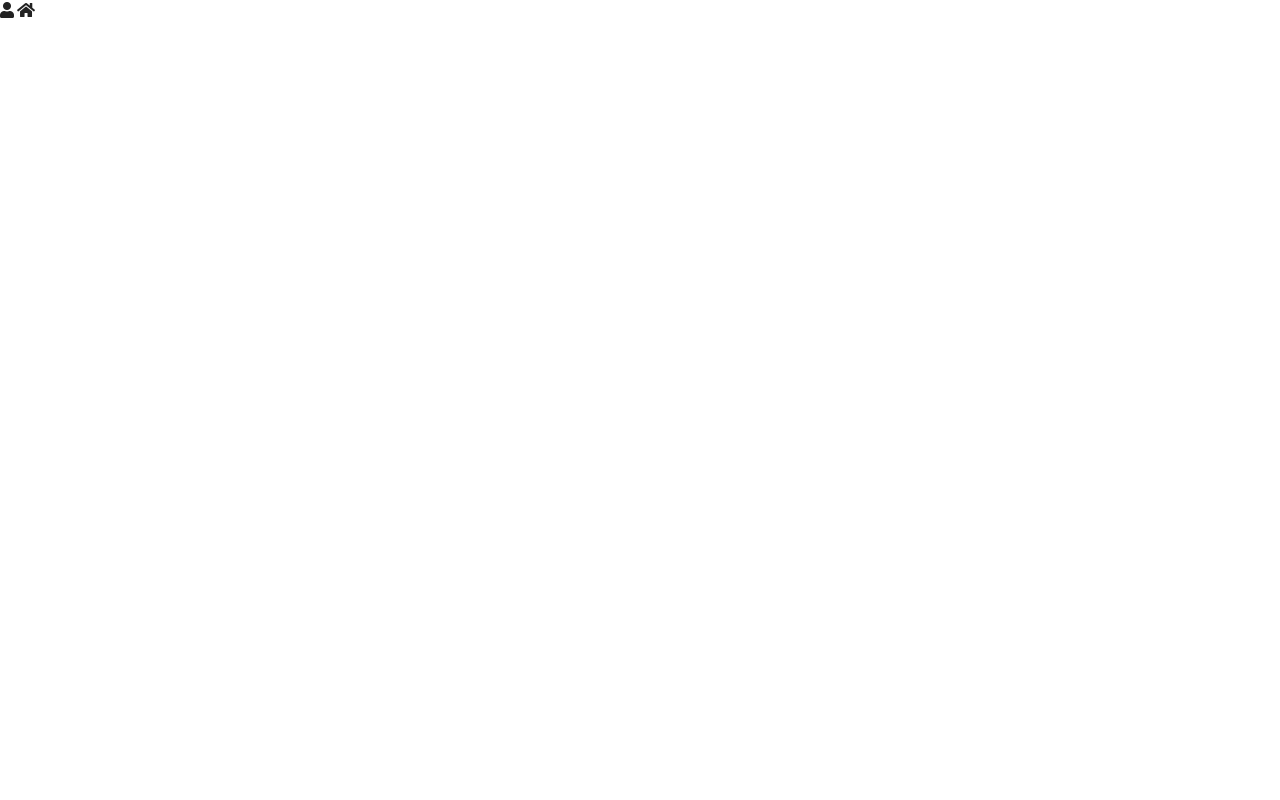
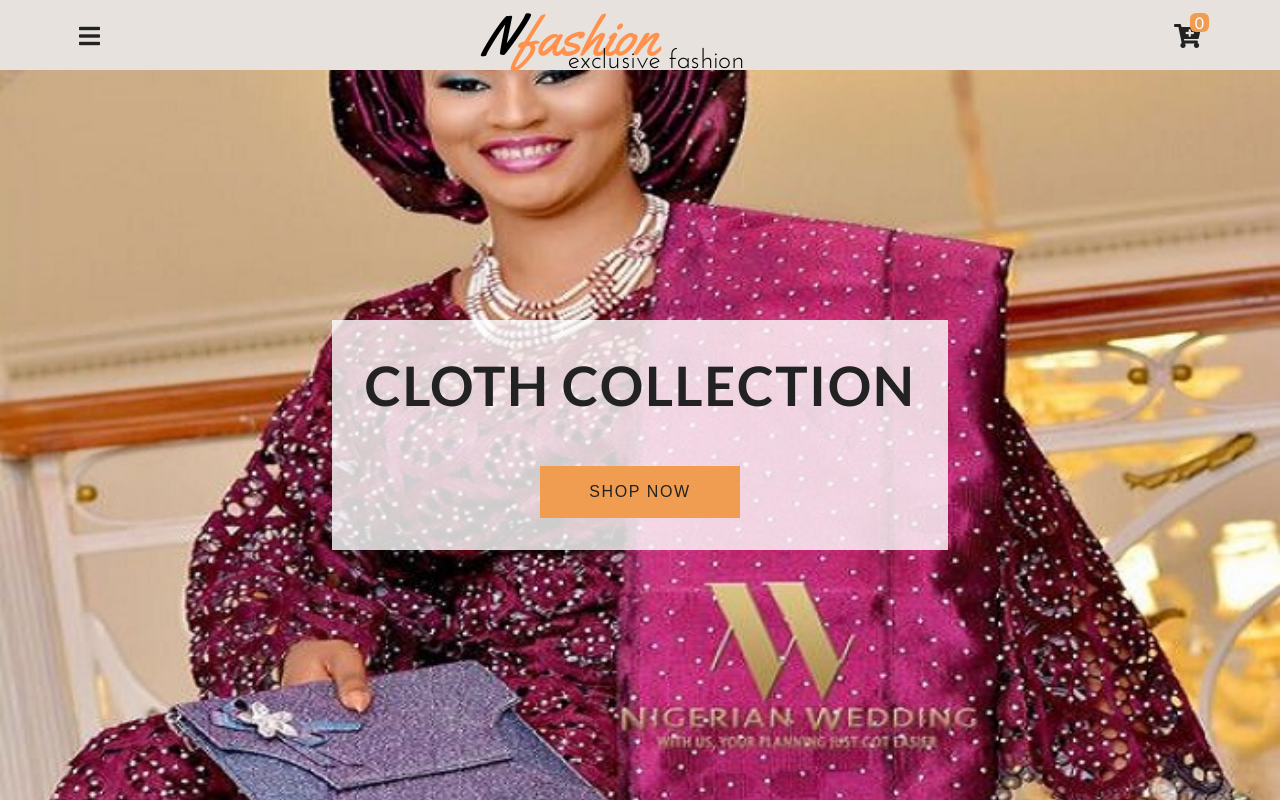
Before and after one commit to Olaminiyi/NFashion-app, a plain HTML site: page index.html in a window 1280 px wide. Drawn offline with Linux system fonts and the light colour scheme.

Commit message:
hero's html and css completed

```diff
--- a/index.html
+++ b/index.html
@@ -10,8 +10,30 @@
     <link rel="stylesheet" href="styles.css" />
   </head>
   <body>
-    <i class="fas fa-user"></i>
-    <i class="fas fa-home"></i>
+    <!--navbar-->
+    <nav class="navbar">
+      <div class="navbar-center">
+        <span class="nav-icon">
+          <i class="fas fa-bars"></i>
+        </span>
+        <img src="./images/Nfashion.png" alt="Store logo" />
+        <div class="cart-btn">
+          <span class="nav-icon">
+            <i class="fas fa-cart-plus"></i>
+          </span>
+          <div class="cart-items">0</div>
+        </div>
+      </div>
+    </nav>
+    <!--end of navbar-->
+    <!-- hero-->
+    <div class="hero">
+      <div class="banner">
+        <h1 class="banner-title">cloth collection</h1>
+        <button class="banner-btn">shop now</button>
+      </div>
+    </div>
+    <!--end of hero-->
     <script src="app.js"></script>
   </body>
 </html>
--- a/styles.css
+++ b/styles.css
@@ -19,3 +19,74 @@ body {
   background: var(--mainWhite);
   font-family: "Lato", sans-serif;
 }
+.navbar {
+  background: var(--mainWhite);
+  position: sticky;
+  top: 0;
+  height: 70px;
+  width: 100%;
+  display: flex;
+  align-items: center;
+  background: rgb(231, 226, 221);
+  z-index: 1;
+}
+.navbar-center {
+  width: 100%;
+  max-width: 1170px;
+  margin: 0 auto;
+  display: flex;
+  align-items: center;
+  justify-content: space-between;
+  padding: 0 1.5rem;
+}
+.nav-icon {
+  font-size: 1.5rem;
+}
+.cart-btn {
+  position: relative;
+  cursor: pointer;
+}
+.cart-items {
+  position: absolute;
+  top: -8px;
+  right: -8px;
+  background: var(--primaryColor);
+  padding: 0 5px;
+  border-radius: 30%;
+  color: var(--mainWhite);
+}
+/*------------------Hero------------------------------*/
+.hero {
+  min-height: calc(100vh - 70px);
+  background: url("./images/11.jpg") center/cover no-repeat;
+  display: flex;
+  align-items: center;
+  justify-content: center;
+}
+.banner {
+  text-align: center;
+  background: rgba(255, 255, 255, 0.8);
+  display: inline-block;
+  padding: 2rem;
+}
+.banner-title {
+  font-size: 3.4rem;
+  text-transform: uppercase;
+  letter-spacing: var(--mainSpacing);
+  margin-bottom: 3rem;
+}
+.banner-btn {
+  padding: 1rem 3rem;
+  text-transform: uppercase;
+  letter-spacing: var(--mainSpacing);
+  font-size: 1rem;
+  background: var(--primaryColor);
+  color: var(--mainBlack);
+  border: 1px solid var(--primaryColor);
+  transition: var(--mainTransition);
+  cursor: pointer;
+}
+.banner-btn:hover {
+  background: transparent;
+  color: var(--primaryColor);
+}
```
Also changed, not shown: main.css (+2 -70 lines), images/Nfashion.png (added), images/Nfashion1.png (added).
